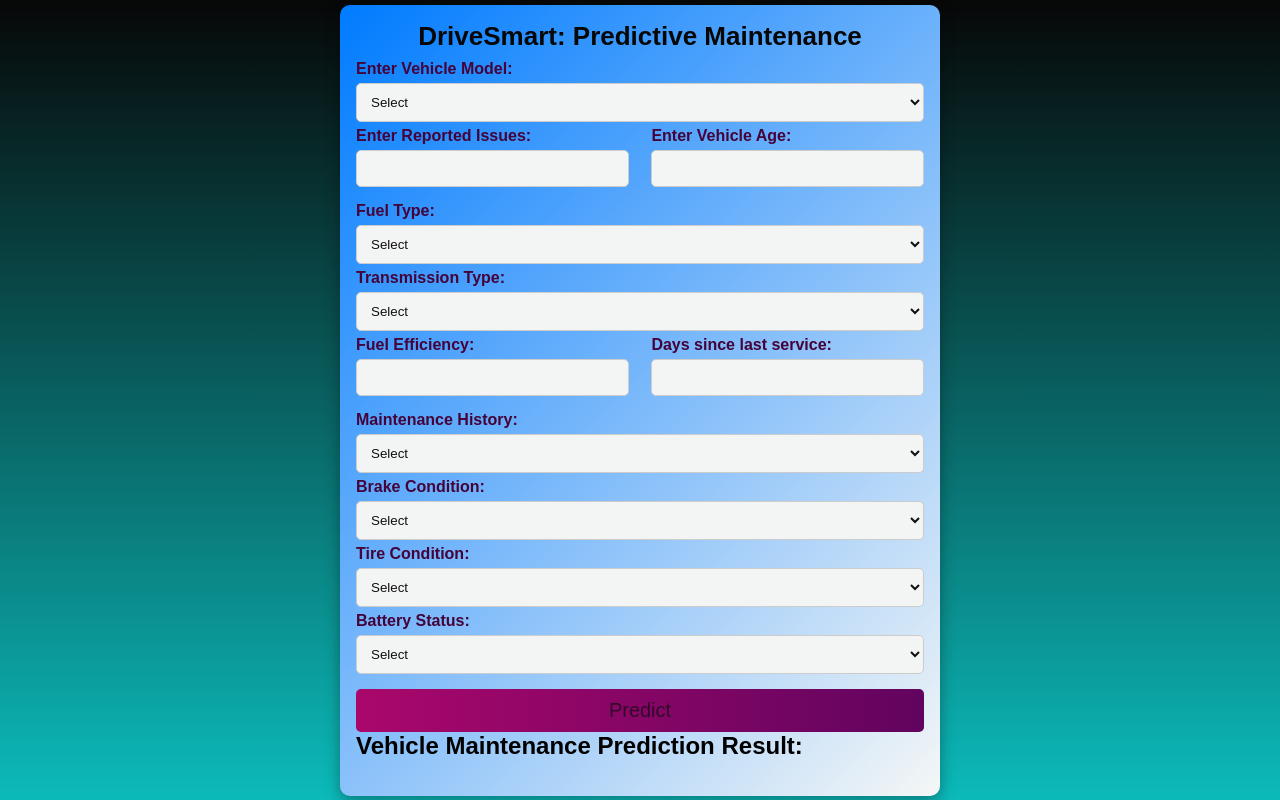
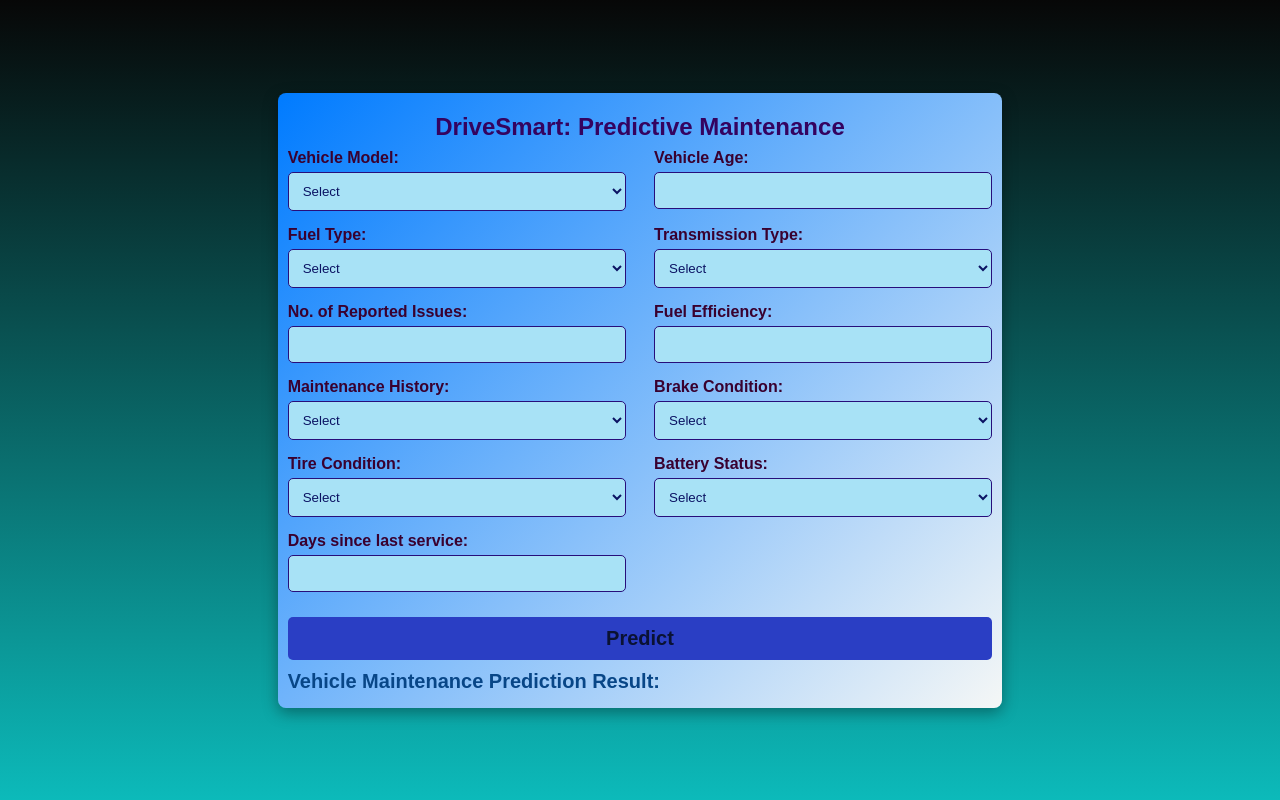
Before and after one commit to ANCYJACKSON/Team4-DriveSmart, a Flask app: page / in a window 1280 px wide. Run offline with Flask 3, Linux system fonts and the light colour scheme.

Commit message:
Version 2

```diff
--- a/static/style.css
+++ b/static/style.css
@@ -17,27 +17,27 @@
 }
 
 .heading {
-    font-size: 26px;
+    font-size: 24px;
     text-align: center;
     font-weight: bold;
-    color: #070707;
+    color: #34035f;
     padding-bottom: 8px;
 }
 
 .form {
-    max-width: 600px; /* Increased width */
+    max-width: auto;
     margin: 0 auto;
     background-color: #141414;
     background: linear-gradient(-45deg, #f5f7f6, #007bff);
-    padding: 16px; /* Increased padding */
-    border-radius: 10px;
+    padding: 10px; /* Increased padding */
+    border-radius: 8px;
     box-shadow: rgba(0, 0, 0, 0.35) 0px 5px 15px;
 }
 
 label {
-    width: 100%;
+    width: 50%;
     margin: 5px 0;
-    color: #440339;
+    color: #39012f;
     font-weight: bold;
 }
 
@@ -46,9 +46,9 @@
     width: 100%;
     padding: 10px;
     margin: 5px 0;
-    background-color: #f3f5f4;
-    color: #111010;
-    border: 1px solid #ccc;
+    background-color: #a8e2f6;
+    color: #0b1363;
+    border: 1px solid #270e7b;
     border-radius: 5px;
     outline: none;
 }
@@ -63,23 +63,18 @@
     width: 100%;
     margin-top: 10px;
     font-size: 20px;
-    background-color: #007bff;
-    color: #330a2a;
+    font-weight: bold;
+    background-color: #2a3ec4;
+    color: #0a1233;
     border: none;
     border-radius: 5px;
-    background-image: linear-gradient(to right, #aa076b, #61045f);
     cursor: pointer;
-    transition: 0.3s;
-}
-
-button:hover {
-    background-image: linear-gradient(to right, #61045f, #aa0765);
 }
 
 .result {
     color: #f01212;
-    font-size: 20px;
-    margin-top: 20px; /* Added margin for better spacing */
+    font-size: 10px;
+    margin-top: 20px;
 }
 
 /* New CSS rule for form-row */
@@ -90,5 +85,20 @@
 }
 
 .form-row > div {
-    width: 48%; /* Adjust as needed */
+    width: 48%;
 }
+
+/* Prediction text styles */
+h2{
+    color: #084687;
+    font-size: 20px;
+    font-weight: bold;
+    margin-top: 10px;
+}
+
+h3{
+    text-align: center;
+    margin-top: 5px;
+    color: #c60101;
+    font-weight: bold;
+}
--- a/templates/index.html
+++ b/templates/index.html
@@ -11,8 +11,10 @@
         <div class="form">
             <h2 class="heading">DriveSmart: Predictive Maintenance</h2>
             <form action="/prediction" method="post">
+
+                <div class="form-row">
                     <div class="input-box">
-                    <label for="vehicle_model">Enter Vehicle Model:</label>
+                        <label for="vehicle_model">Vehicle Model:</label>
                         <select id="vehicle_model" name="Vehicle_Model" required>
                             <option value="Select">Select</option>
                             <option value="Bus">Bus</option>
@@ -24,18 +26,14 @@
                         </select> <br>
                     </div>
 
-                <div class="form-row">
                     <div>
-                        <label for="reported_issues">Enter Reported Issues:</label>
-                        <input type="number" id="reported_issues" name="Reported_Issues">
+                        <label for="vehicle_age">Vehicle Age:</label>
+                        <input type="number" id="vehicle_age" name="Vehicle_Age">
                     </div>
 
-                    <div>
-                        <label for="vehicle_age">Enter Vehicle Age:</label>
-                        <input type="number" id="vehicle_age" name="Vehicle_Age">
-                    </div>
                 </div>
 
+                <div class="form-row">
                     <div class="input-box">
                         <label for="fuel_type">Fuel Type:</label>
                         <select id="fuel_type" name="Fuel_Type" required>
@@ -54,19 +52,23 @@
                             <option value="Manual">Manual</option>
                         </select> <br>
                     </div>
+                </div>
 
                 <div class="form-row">
+
+                    <div>
+                        <label for="reported_issues">No. of Reported Issues:</label>
+                        <input type="number" id="reported_issues" name="Reported_Issues">
+                    </div>
+
                     <div>
                         <label for="fuel_efficiency">Fuel Efficiency:</label>
                         <input type="number" id="fuel_efficiency" name="Fuel_Efficiency" step="0.000001">
                     </div>
 
-                    <div>
-                        <label for="days_since_last_service">Days since last service:</label>
-                        <input type="number" id="days_since_last_service" name="Days_Since_Last_Service">
-                    </div>
                 </div>
 
+                <div class="form-row">
                     <div class="input-box">
                         <label for="maintenance_history">Maintenance History:</label>
                         <select id="maintenance_history" name="Maintenance_History" required>
@@ -86,7 +88,10 @@
                             <option value="Worn Out">Worn Out</option>
                         </select> <br>
                     </div>
+                </div>
 
+
+                <div class="form-row">
                     <div class="input-box">
                         <label for="tire_condition">Tire Condition:</label>
                         <select id="tire_condition" name="Tire_Condition" required>
@@ -106,13 +111,20 @@
                             <option value="Weak">Weak</option>
                         </select> <br>
                     </div>
+                </div>
+
+                <div class="form-row">
+                    <div>
+                        <label for="days_since_last_service">Days since last service:</label>
+                        <input type="number" id="days_since_last_service" name="Days_Since_Last_Service">
+                    </div>
+                </div>
 
                 <button type="submit">Predict</button>
                 <h2> Vehicle Maintenance Prediction Result: </h2>
                 <h3> {{prediction_text}} </h3>
             </form>
 
-            <div class="result" id="prediction_text"></div>
         </div>
     </div>
 </body>
```
Also changed, not shown: app.py (line endings or trailing spaces). Lines whose indentation alone changed are shown as unchanged.
